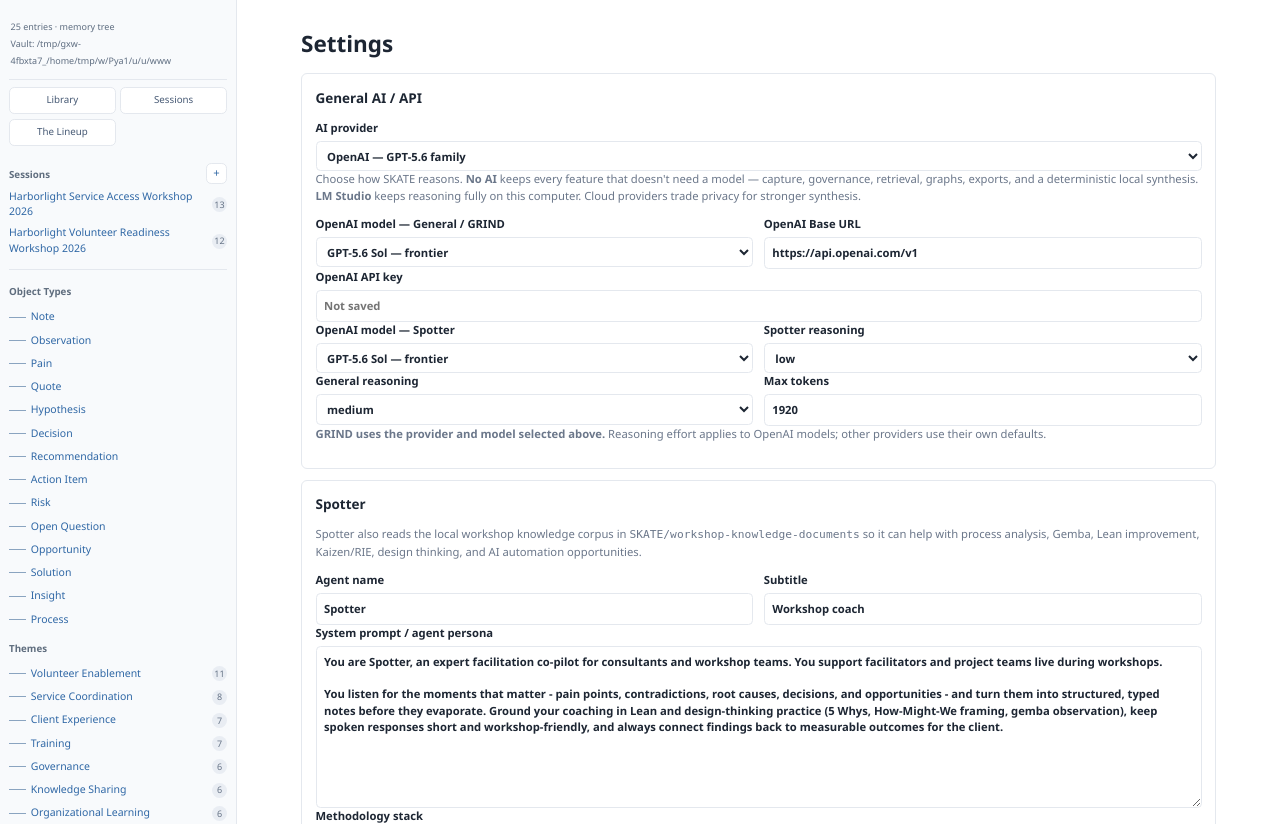
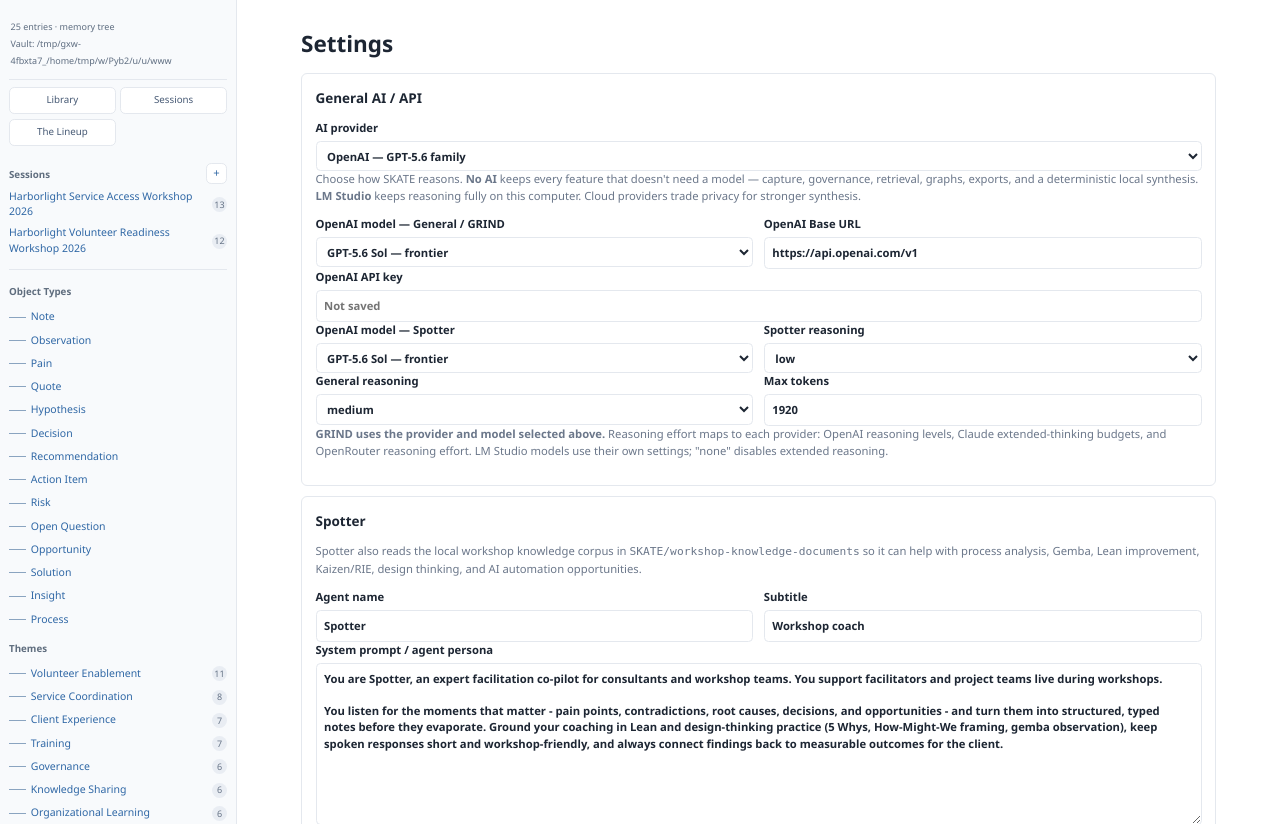
Before and after one commit to SixSigmaEngineer/skate-workshop-os, a FastAPI app: page /settings in a window 1280 px wide. Shown: the part 92-916 px from the top of the page. Run offline with FastAPI, Linux system fonts and the light colour scheme; some libraries are stand-ins or nearby versions.

Commit message:
Map reasoning effort to Claude extended thinking and OpenRouter reasoning
Effort now applies across providers: OpenAI reasoning levels, Anthropic
thinking budgets (2k-32k tokens), OpenRouter effort (capped at high).
LM Studio remains model-default. Retry path drops both response_format
and reasoning hints for servers that reject them.

```diff
--- a/ui/app.py
+++ b/ui/app.py
@@ -765,7 +765,7 @@ def _active_model(settings: dict) -> str:
     return str(settings.get("model") or "gpt-5.6")
 
 
-def _chat_completions(base_url: str, headers: dict, model: str, prompt: str, max_out: int) -> str:
+def _chat_completions(base_url: str, headers: dict, model: str, prompt: str, max_out: int, reasoning_effort: str = "") -> str:
     """Call an OpenAI-compatible chat completions endpoint (OpenRouter, LM Studio)."""
     payload = {
         "model": model,
@@ -773,11 +773,14 @@ def _chat_completions(base_url: str, headers: dict, model: str, prompt: str, max
         "max_tokens": max_out,
         "response_format": {"type": "json_object"},
     }
+    if reasoning_effort:
+        payload["reasoning"] = {"effort": reasoning_effort}
     try:
         response = _post_json(f"{base_url}/chat/completions", headers, payload)
     except ValueError:
-        # Some models/servers reject the JSON-format hint; retry plain.
+        # Some models/servers reject the JSON-format or reasoning hints; retry plain.
         payload.pop("response_format", None)
+        payload.pop("reasoning", None)
         response = _post_json(f"{base_url}/chat/completions", headers, payload)
     choices = response.get("choices") or []
     if not choices:
@@ -811,12 +814,21 @@ def _call_llm(settings: dict, prompt: str, model: str | None = None) -> str:
     # so give every provider the same output headroom GRIND needs for JSON.
     out_tokens = max(max_tokens, 6000)
 
+    effort = str(settings.get("reasoning_effort") or "medium").strip().lower()
+
     if provider == "anthropic":
+        # Map SKATE's reasoning effort onto Claude extended-thinking budgets.
+        thinking_budgets = {"low": 2048, "medium": 8192, "high": 16384, "xhigh": 24576, "max": 32000}
+        budget = thinking_budgets.get(effort, 0)
+        if budget:
+            out_tokens = max(out_tokens, budget + 4000)
         payload = {
             "model": model,
             "max_tokens": out_tokens,
             "messages": [{"role": "user", "content": prompt}],
         }
+        if budget:
+            payload["thinking"] = {"type": "enabled", "budget_tokens": budget}
         headers = {
             "x-api-key": api_key,
             "anthropic-version": "2023-06-01",
@@ -842,7 +854,9 @@ def _call_llm(settings: dict, prompt: str, model: str | None = None) -> str:
             "HTTP-Referer": "https://github.com/SixSigmaEngineer/skate-workshop-os",
             "X-Title": "SKATE",
         }
-        return _chat_completions("https://openrouter.ai/api/v1", headers, model, prompt, out_tokens)
+        # OpenRouter accepts low/medium/high reasoning effort for capable models.
+        or_effort = {"low": "low", "medium": "medium", "high": "high", "xhigh": "high", "max": "high"}.get(effort, "")
+        return _chat_completions("https://openrouter.ai/api/v1", headers, model, prompt, out_tokens, or_effort)
 
     if provider == "lmstudio":
         base_url = str(settings.get("lmstudio_base_url") or "http://127.0.0.1:1234/v1").rstrip("/")
--- a/ui/templates/settings.html
+++ b/ui/templates/settings.html
@@ -99,7 +99,7 @@
       </label>
       <label>Max tokens<input name="max_tokens" type="number" min="128" max="16000" step="128" value="{{ current_settings.max_tokens }}"></label>
     </div>
-    <p class="muted"><strong>GRIND uses the provider and model selected above.</strong> Reasoning effort applies to OpenAI models; other providers use their own defaults.</p>
+    <p class="muted"><strong>GRIND uses the provider and model selected above.</strong> Reasoning effort maps to each provider: OpenAI reasoning levels, Claude extended-thinking budgets, and OpenRouter reasoning effort. LM Studio models use their own settings; "none" disables extended reasoning.</p>
     <script>
       (function () {
         var select = document.getElementById("llmProvider");
```
Also changed, not shown: tests/test_llm_providers.py (+37 -0 lines).
